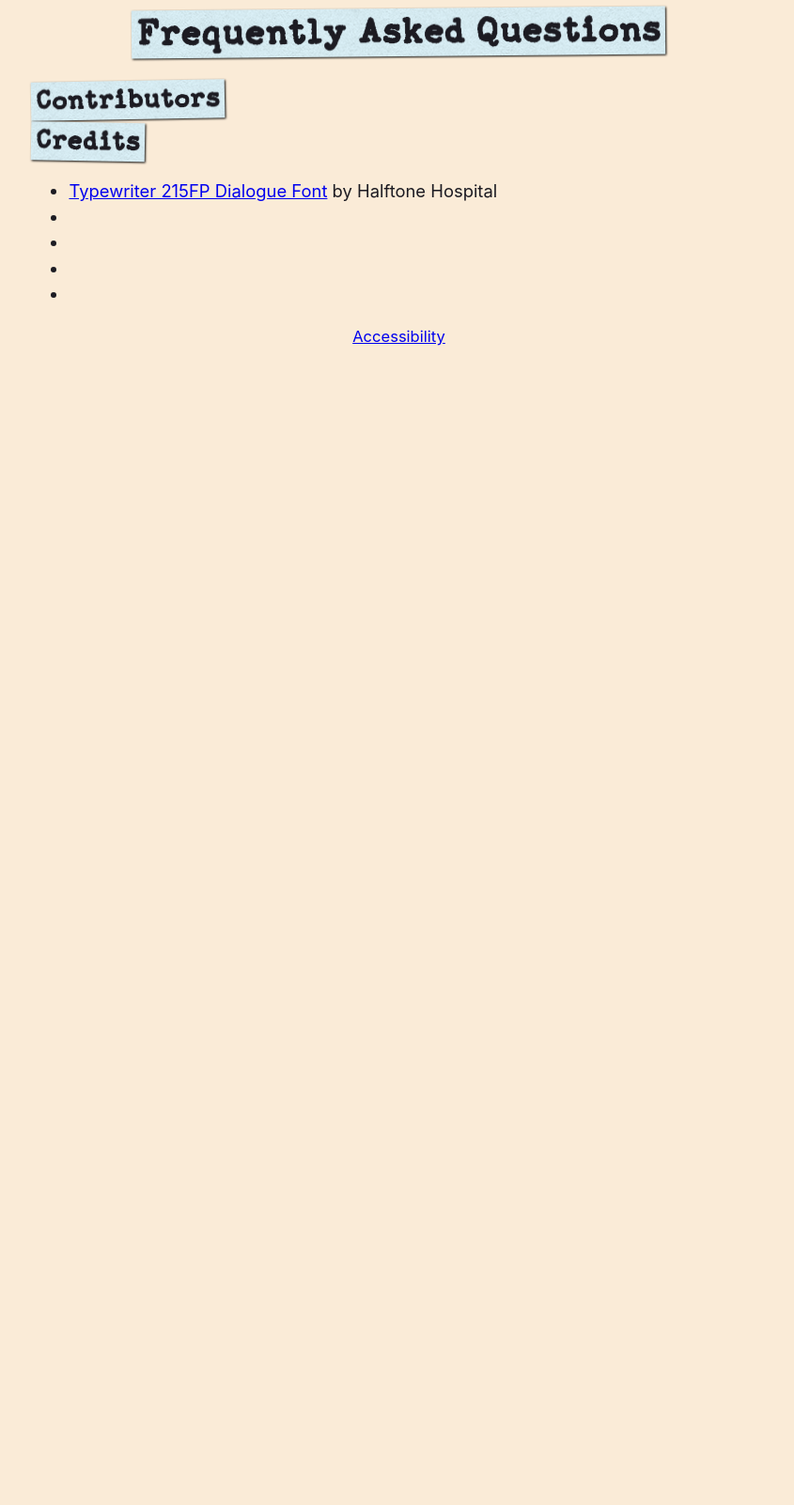
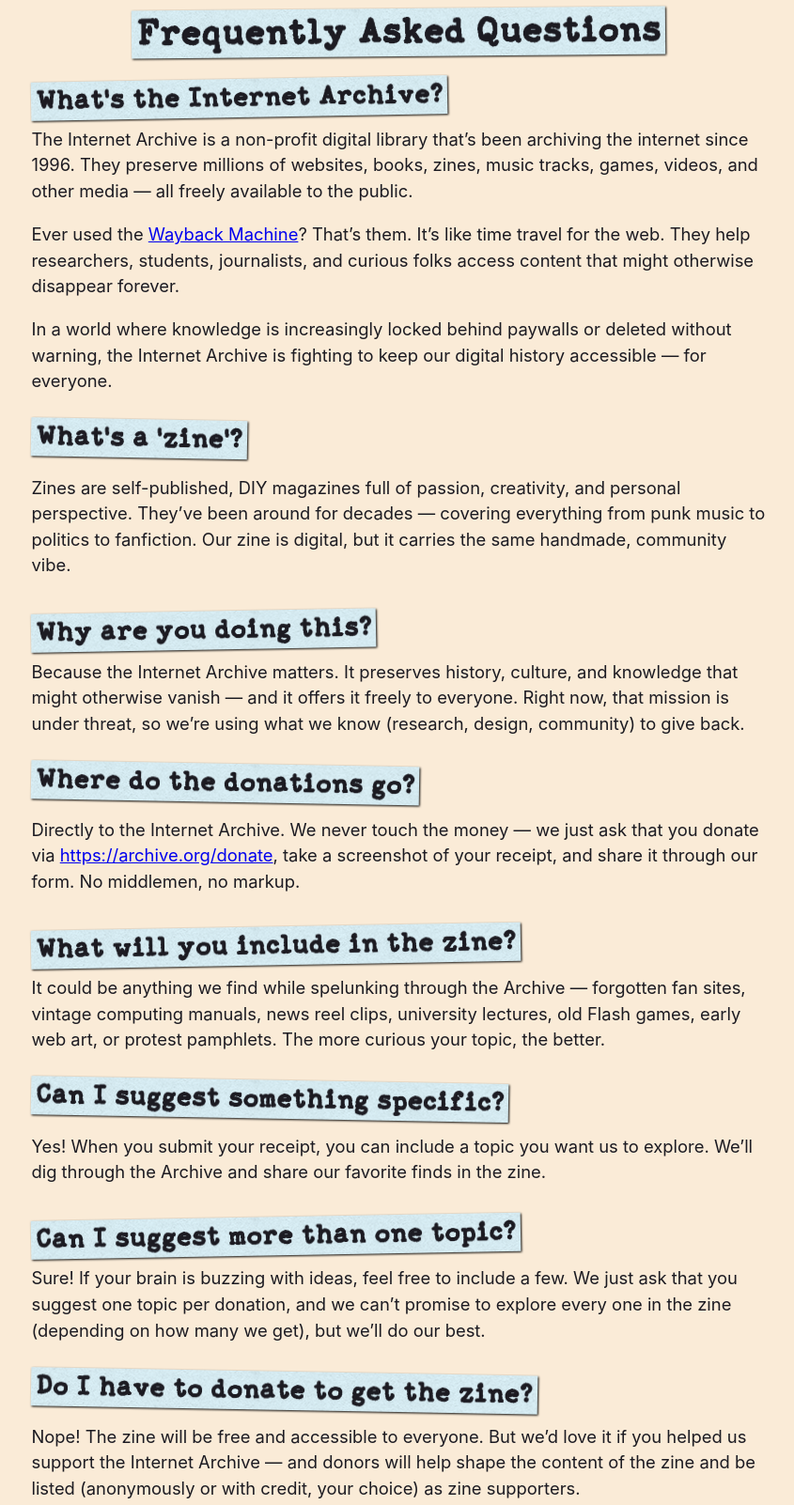
Before and after one commit to eladnarra/ia-zine, an Eleventy site: page content/faq.html in a window 1280 px wide. Shown: the part 167-1769 px from the top of the page at 94% size, without its empty margins (208-1053 px from the left). Before the commit the page ends 800 px from the top, so only its background shows below. Built offline with nearby package versions, Linux system fonts and the light colour scheme; Eleventy itself is replaced by a stand-in of ours; files that its build step writes are made by us from their sources.

Commit message:
Added an FAQ (changes to the content welcome)

```diff
--- a/content/faq.html
+++ b/content/faq.html
@@ -2,15 +2,45 @@
 title: "Frequently Asked Questions"
 layout: base_layout
 ---
-<!-- TODO: Turn into FAQ with suggested questions -->
-<h2><span class="paper-strip">Contributors</span></h2>
-<h2><span class="paper-strip">Credits</span></h2>
-<ul>
-    <li><a href="https://halftonehospital.gumroad.com/l/typewriter215FP">Typewriter 215FP Dialogue Font</a> by Halftone Hospital</li>
-    <li>
-        <!-- TODO: Figure out paper background we're using -->
-    </li>
-    <li></li>
-    <li></li>
-    <li></li>
-</ul>
+<h2><span class="paper-strip">What's the Internet Archive?</span></h2>
+<p>The Internet Archive is a non-profit digital library that’s been archiving the internet since 1996. They preserve millions of websites, books, zines, music tracks, games, videos, and other media — all freely available to the public.</p>
+
+<p>Ever used the <a href="https://web.archive.org/">Wayback Machine</a>? That’s them. It’s like time travel for the web. They help researchers, students, journalists, and curious folks access content that might otherwise disappear forever.</p>
+
+<p>In a world where knowledge is increasingly locked behind paywalls or deleted without warning, the Internet Archive is fighting to keep our digital history accessible — for everyone.</p>
+
+<h2><span class="paper-strip">What's a 'zine'?</span></h2>
+<p>Zines are self-published, DIY magazines full of passion, creativity, and personal perspective. They’ve been around for decades — covering everything from punk music to politics to fanfiction. Our zine is digital, but it carries the same handmade, community vibe.</p>
+
+<h2><span class="paper-strip">Why are you doing this?</span></h2>
+<p>Because the Internet Archive matters. It preserves history, culture, and knowledge that might otherwise vanish — and it offers it freely to everyone. Right now, that mission is under threat, so we’re using what we know (research, design, community) to give back.</p>
+
+<h2><span class="paper-strip">Where do the donations go?</span></h2>
+<p>Directly to the Internet Archive. We never touch the money — we just ask that you donate via <a href="https://archive.org/donate">https://archive.org/donate</a>, take a screenshot of your receipt, and share it through our form. No middlemen, no markup.</p>
+
+<h2><span class="paper-strip">What will you include in the zine?</span></h2>
+<p>It could be anything we find while spelunking through the Archive — forgotten fan sites, vintage computing manuals, news reel clips, university lectures, old Flash games, early web art, or protest pamphlets. The more curious your topic, the better.</p>
+
+<h2><span class="paper-strip">Can I suggest something specific?</span></h2>
+<p>Yes! When you submit your receipt, you can include a topic you want us to explore. We’ll dig through the Archive and share our favorite finds in the zine.</p>
+
+<h2><span class="paper-strip">Can I suggest more than one topic?</span></h2>
+<p>Sure! If your brain is buzzing with ideas, feel free to include a few. We just ask that you suggest one topic per donation, and we can’t promise to explore every one in the zine (depending on how many we get), but we’ll do our best.</p>
+
+<h2><span class="paper-strip">Do I have to donate to get the zine?</span></h2>
+<p>Nope! The zine will be free and accessible to everyone. But we’d love it if you helped us support the Internet Archive — and donors will help shape the content of the zine and be listed (anonymously or with credit, your choice) as zine supporters.</p>
+
+<h2><span class="paper-strip">Will the zine be accessible?</span></h2>
+<p>We’re designing it with accessibility in mind. The primary version will be an HTML zine, tested for common accessibility issues and designed to support screen reader and keyboard navigation. We’ll also offer a PDF version that uses tags and alt text appropriately, hosted on itch.io and the Internet Archive.</p>
+
+<h2><span class="paper-strip">When will the zine be published?</span></h2>
+<p>Shortly after the fundraiser ends on June 15th. We’re aiming for [late June?] — but we’ll post updates here and on [social media? 32-bit cafe?]. Donors who leave an email will get a one-time notification when it goes live.</p>
+
+<h2><span class="paper-strip">Will there be a print version?</span></h2>
+<p>We're not planning a printed zine — but you’re welcome to print it yourself! The HTML version will be available online, and the downloadable PDF will be print-friendly. Our focus is supporting the Internet Archive so we'd like to encourage all monies go towards that, rather than print costs.</p>
+
+<h2><span class="paper-strip">Is there a minimum suggested donation?</span></h2>
+<p>The Internet Archive has no minimum donation amount, though they do require a $5.00 minimum for credit card donations. We suggest you only donate what you can afford. Those who can donate at least $5.00 will be able to suggest a topic for inclusion in our zine.</p>
+
+<h2><span class="paper-strip">Can I support in other ways?</span></h2>
+<p>Absolutely. Sharing the fundraiser, boosting our posts, and telling people why the Internet Archive matters to you are all incredibly helpful. This is also a collective project — we need researchers, artists, coders, and a hype squad, just as much as donors.</p>
```
